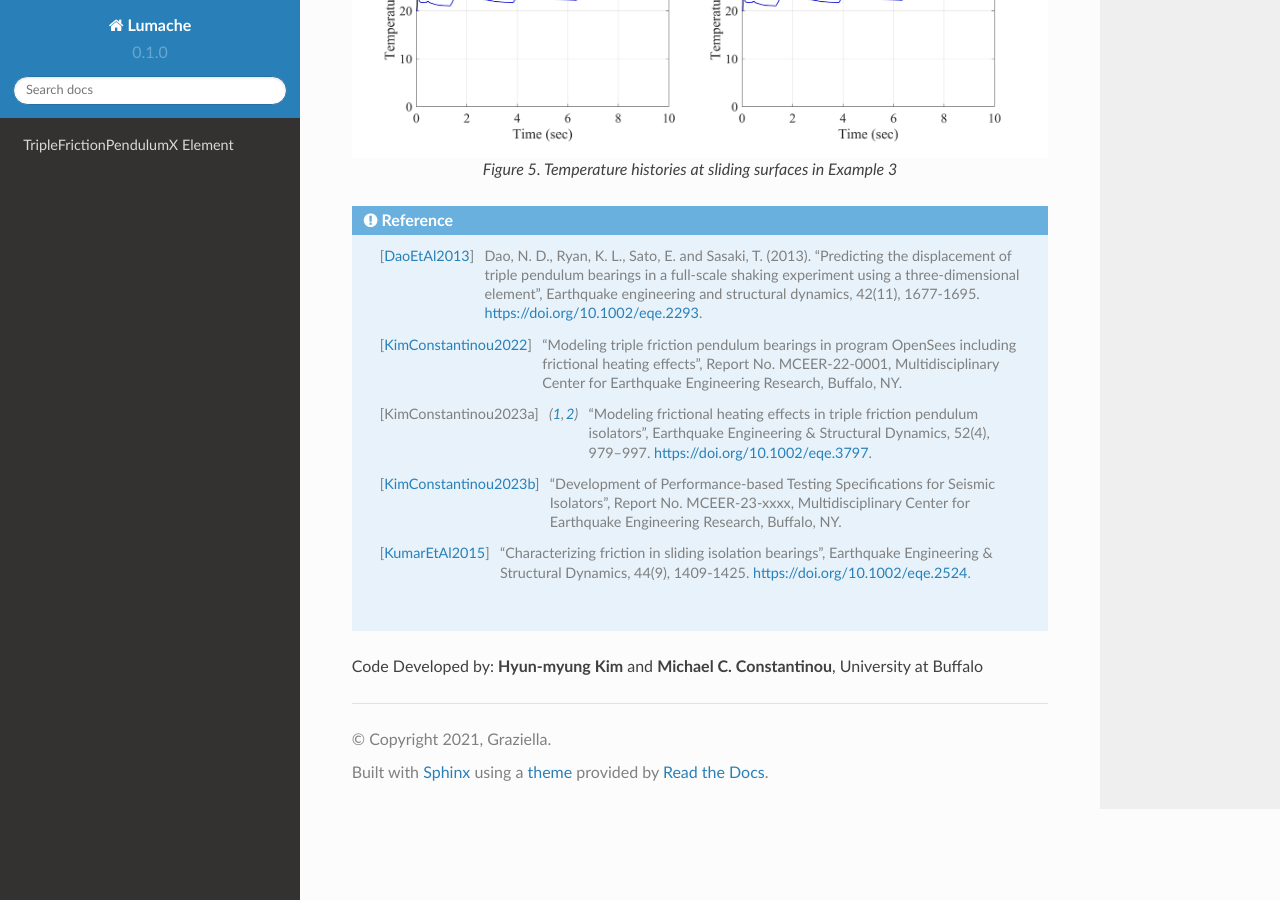
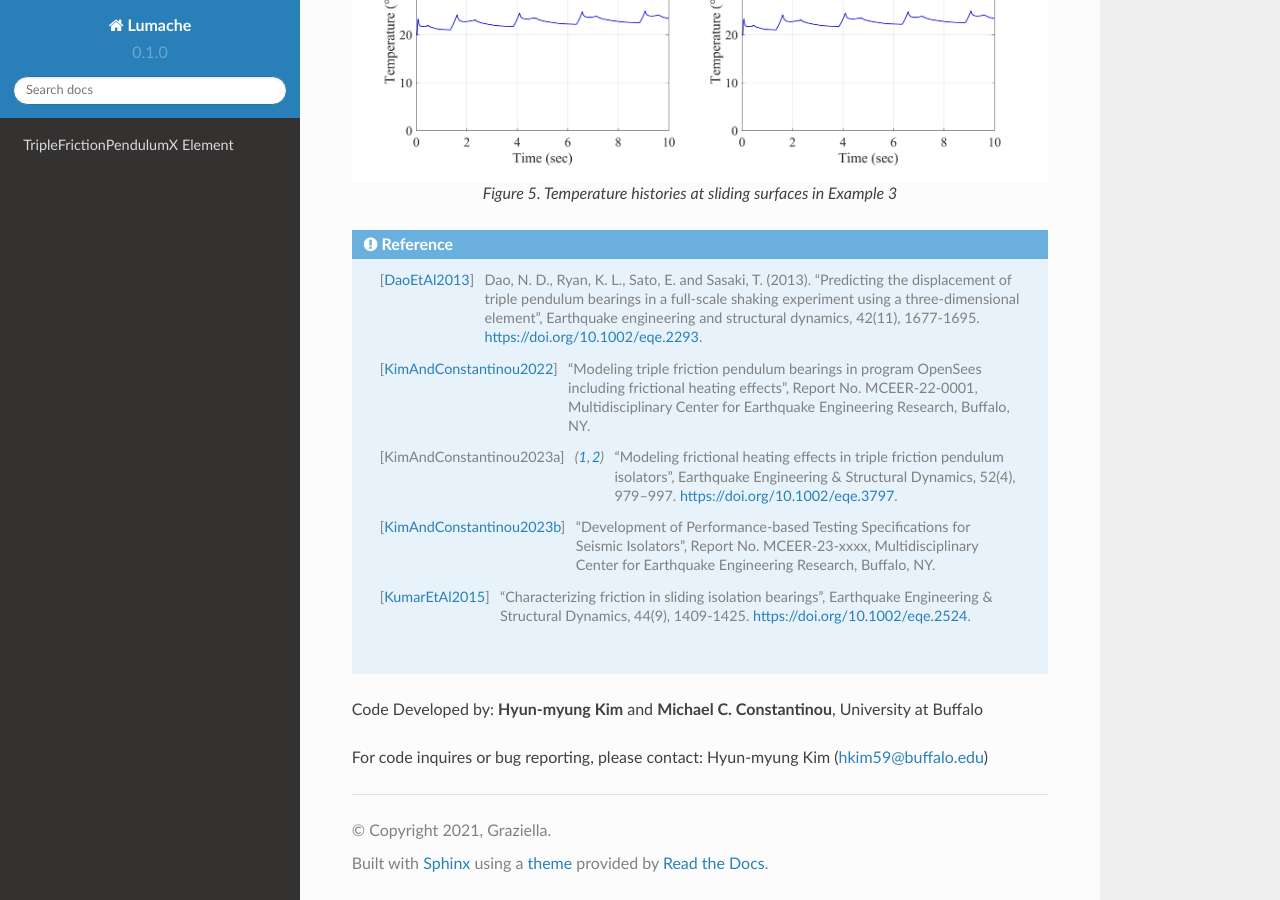
Before and after one commit to shocky0424/rtd-tutorial, a Sphinx documentation site: the page built from docs/source/index.rst, in a window 1280 px wide and 900 px high, scrolled down 8659 px. Built offline with Sphinx 7.4.7 and the Read the Docs theme 2.0.0, drawn with Linux system fonts in a browser that asks for light colours; some of the changed text lies outside the part shown.

Commit message:
Update index.rst

```diff
--- a/docs/source/index.rst
+++ b/docs/source/index.rst
@@ -2,7 +2,7 @@
 TripleFrictionPendulumX Element
 ^^^^^^^^^^^^^^^^
 
-This command is used to construct the TripleFrictionPendulumX element [KimConstantinou2022]_ [KimConstantinou2023a]_ object, which is the extension of the TripleFrictionPendulum element [DaoEtAl2013]_. The horizontal behavior of the element is achieved by the series model, which consists of properly combined hysteretic/frictional and multidirectional gap elements.
+This command is used to construct the TripleFrictionPendulumX element [KimAndConstantinou2022]_ [KimAndConstantinou2023a]_ object, which is the extension of the TripleFrictionPendulum element [DaoEtAl2013]_. The horizontal behavior of the element is achieved by the series model, which consists of properly combined hysteretic/frictional and multidirectional gap elements.
 
 Two main modifications in the TripleFrictionPendulumX element include that 1) displacement and velocity of the top of the bearing with respect to its bottom computed by the element are partitioned into components at each sliding surface and 2) the factorized friction model used in OpenSees element FPBearingPTV [KumarEtAl2015]_ is implemented to account for the effects of pressure, velocity and frictional heating on the friction coefficients at each sliding surfaces calculated by means of the partitioned displacements and velocities. The friction coefficient is given by equations (1) to (4) in which :math:`\mu_{ref}` is the reference high speed coefficient of friction at the initial time :math:`t = 0`, initial temperature :math:`T_{0} = 20℃` and initial pressure :math:`p_{0}`, :math:`a` is velocity rate parameter :math:`(= 100s/m)`, :math:`p` is the apparent pressure, and :math:`v` is the amplitude of the velocity.
 
@@ -16,7 +16,7 @@ Two main modifications in the TripleFrictionPendulumX element include that 1) di
 
       k_{T}=0.79((0.7)^{0.02T}+0.40) 　　　　　　(4)
 
-In the TripleFrictionPendulumX element, the temperature-dependency of the friction coefficient was expanded to account for additional cases [KimConstantinou2023b]_ beyond the single case described by equation (4) which was implemented in the FPbearingPTV element.  Specifically, two additional cases were added, described by equations (5) and (6), and in Figure 1.
+In the TripleFrictionPendulumX element, the temperature-dependency of the friction coefficient was expanded to account for additional cases [KimAndConstantinou2023b]_ beyond the single case described by equation (4) which was implemented in the FPbearingPTV element.  Specifically, two additional cases were added, described by equations (5) and (6), and in Figure 1.
 
 .. math::
 
@@ -129,7 +129,7 @@ For more information about the element formulation, please refer to the referenc
 
 .. admonition:: Example
 
-   The following code constructs Example 3 in [KimConstantinou2023a]_.
+   The following code constructs Example 3 in [KimAndConstantinou2023a]_.
 
    1. **Tcl Code**
 
@@ -362,13 +362,15 @@ For more information about the element formulation, please refer to the referenc
 
    .. [DaoEtAl2013] Dao, N. D., Ryan, K. L., Sato, E. and Sasaki, T. (2013). “Predicting the displacement of triple pendulum bearings in a full-scale shaking experiment using a three-dimensional element”, Earthquake engineering and structural dynamics, 42(11), 1677-1695. https://doi.org/10.1002/eqe.2293.
 
-   .. [KimConstantinou2022] “Modeling triple friction pendulum bearings in program OpenSees including frictional heating effects”, Report No. MCEER-22-0001, Multidisciplinary Center for Earthquake Engineering Research, Buffalo, NY.
+   .. [KimAndConstantinou2022] “Modeling triple friction pendulum bearings in program OpenSees including frictional heating effects”, Report No. MCEER-22-0001, Multidisciplinary Center for Earthquake Engineering Research, Buffalo, NY.
 
-   .. [KimConstantinou2023a] “Modeling frictional heating effects in triple friction pendulum isolators”, Earthquake Engineering & Structural Dynamics, 52(4), 979–997. https://doi.org/10.1002/eqe.3797.
+   .. [KimAndConstantinou2023a] “Modeling frictional heating effects in triple friction pendulum isolators”, Earthquake Engineering & Structural Dynamics, 52(4), 979–997. https://doi.org/10.1002/eqe.3797.
 
-   .. [KimConstantinou2023b] “Development of Performance-based Testing Specifications for Seismic Isolators”, Report No. MCEER-23-xxxx, Multidisciplinary Center for Earthquake Engineering Research, Buffalo, NY.
+   .. [KimAndConstantinou2023b] “Development of Performance-based Testing Specifications for Seismic Isolators”, Report No. MCEER-23-xxxx, Multidisciplinary Center for Earthquake Engineering Research, Buffalo, NY.
 
    .. [KumarEtAl2015] “Characterizing friction in sliding isolation bearings”, Earthquake Engineering & Structural Dynamics, 44(9), 1409-1425. https://doi.org/10.1002/eqe.2524.
 
 
 Code Developed by: **Hyun-myung Kim** and **Michael C. Constantinou**, University at Buffalo
+
+For code inquires or bug reporting, please contact: Hyun-myung Kim (hkim59@buffalo.edu)
```
